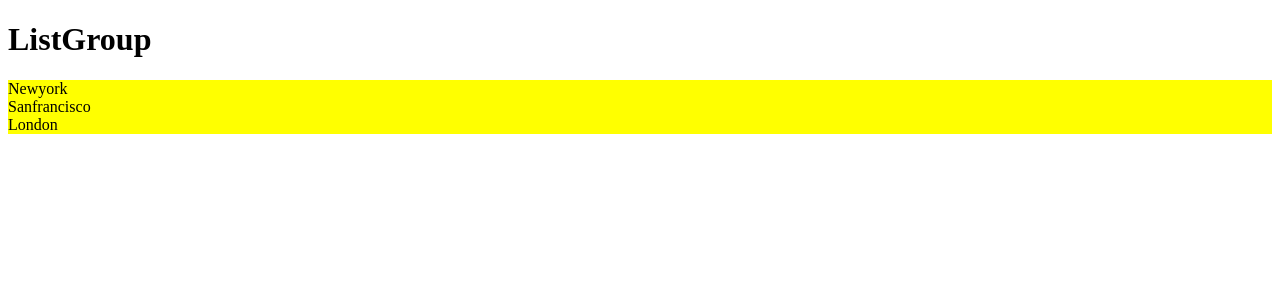
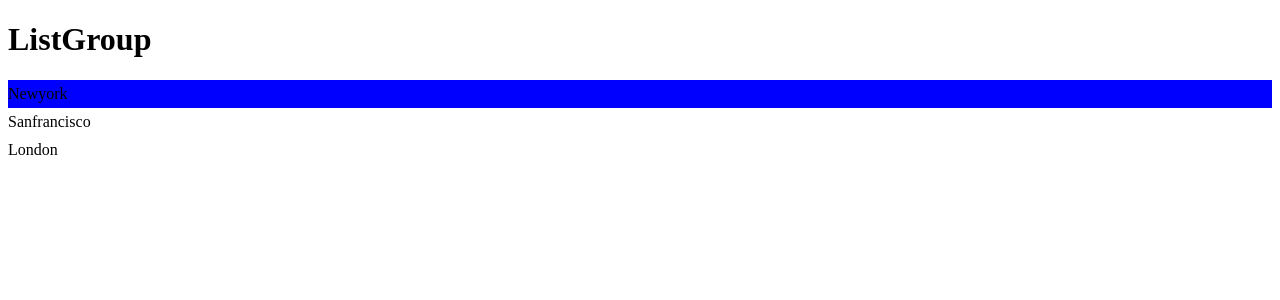
Before and after one commit to Amirsaeedk85/react-course-mosh, a React (Vite) app: page / in a window 1280 px wide. Shown: the top 300 px of the page. Built offline with nearby package versions, Linux system fonts and the light colour scheme.

Commit message:
styled components.

```diff
--- a/package.json
+++ b/package.json
@@ -9,9 +9,11 @@
     "preview": "vite preview"
   },
   "dependencies": {
+    "@types/styled-components": "^5.1.34",
     "bootstrap": "^5.2.3",
     "react": "^18.2.0",
-    "react-dom": "^18.2.0"
+    "react-dom": "^18.2.0",
+    "styled-components": "^6.1.19"
   },
   "devDependencies": {
     "@types/react": "^18.0.27",
--- a/src/components/ListGroup/ListGroup.tsx
+++ b/src/components/ListGroup/ListGroup.tsx
@@ -1,5 +1,15 @@
 import { MouseEvent, useState } from "react";
-import styles from "./ListGroup.module.css";
+import styled from "styled-components";
+
+const List = styled.ul`
+  list-style: none;
+  padding: 0;
+`;
+
+const ListItem = styled.li<ListItemProps>`
+  padding: 5px 0;
+  background: ${(props) => (props.active ? "blue" : "none")};
+`;
 
 interface Props {
   items: string[];
@@ -7,21 +17,21 @@
   onSelectItem: (item: string) => void;
 }
 
+interface ListItemProps {
+  active: boolean;
+}
+
 function ListGroup({ items, heading, onSelectItem }: Props) {
-  const [activeIndex, setActiveIndex] = useState(-1);
+  const [activeIndex, setActiveIndex] = useState(0);
 
   return (
     <>
       <h1>{heading}</h1>
       {items.length === 0 && <p>no Item found</p>}
-      <ul className={[styles.listGroup].join(" ")}>
+      <List>
         {items.map((item, index) => (
-          <li
-            className={
-              activeIndex === index
-                ? "list-group-item active"
-                : "list-group-item"
-            }
+          <ListItem
+            active={index === activeIndex}
             key={item}
             onClick={() => {
               setActiveIndex(index);
@@ -29,9 +39,9 @@
             }}
           >
             {item}
-          </li>
+          </ListItem>
         ))}
-      </ul>
+      </List>
     </>
   );
 }
```
Also changed, not shown: 1 other file (tests, documents, lock files or other folders).
